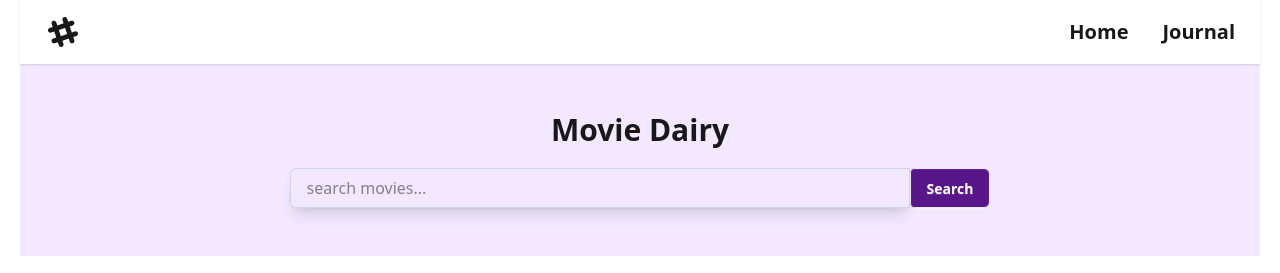
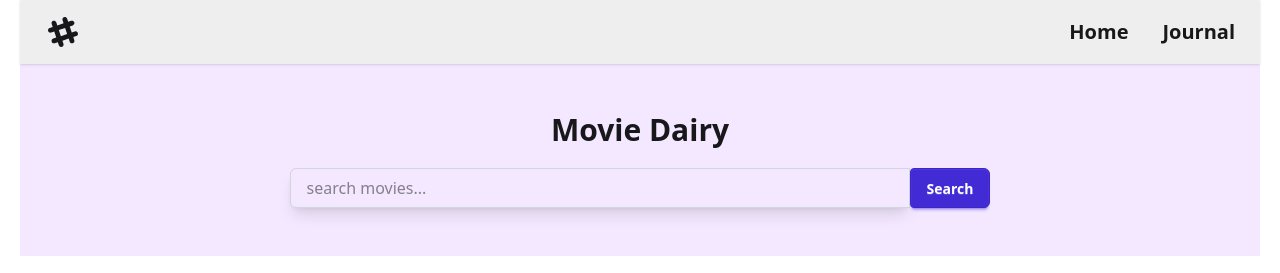
Before and after one commit to kiranxyz/movie_dairy_project, a plain HTML site: page index.html in a window 1280 px wide. Shown: the top 273 px of the page. Drawn offline with nearby package versions, Linux system fonts and the light colour scheme.

Commit message:
Color settings

```diff
--- a/index.html
+++ b/index.html
@@ -13,7 +13,7 @@
     <title>Movie Diary Project</title>
   </head>
   <body class="mx-5">
-    <nav class="flex justify-between navbar bg-base-100 shadow-sm">
+    <nav class="flex justify-between navbar shadow-sm bg-base-300">
       <div class="pl-5">
         <svg
           width="30"
@@ -48,7 +48,7 @@
         />
         <button
           type="submit"
-          class="btn bg-purple-900 text-white font-semibold rounded-r-md"
+          class="btn btn-primary text-white font-semibold rounded-r-md"
         >
           Search
         </button>
```
